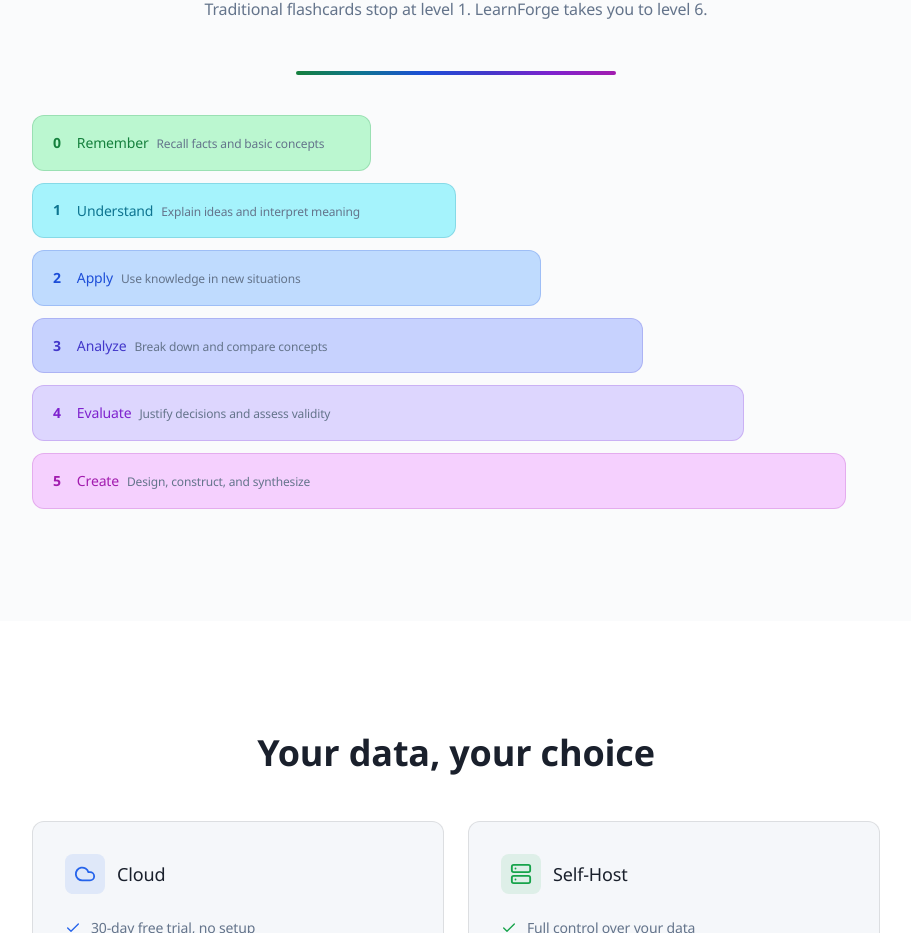
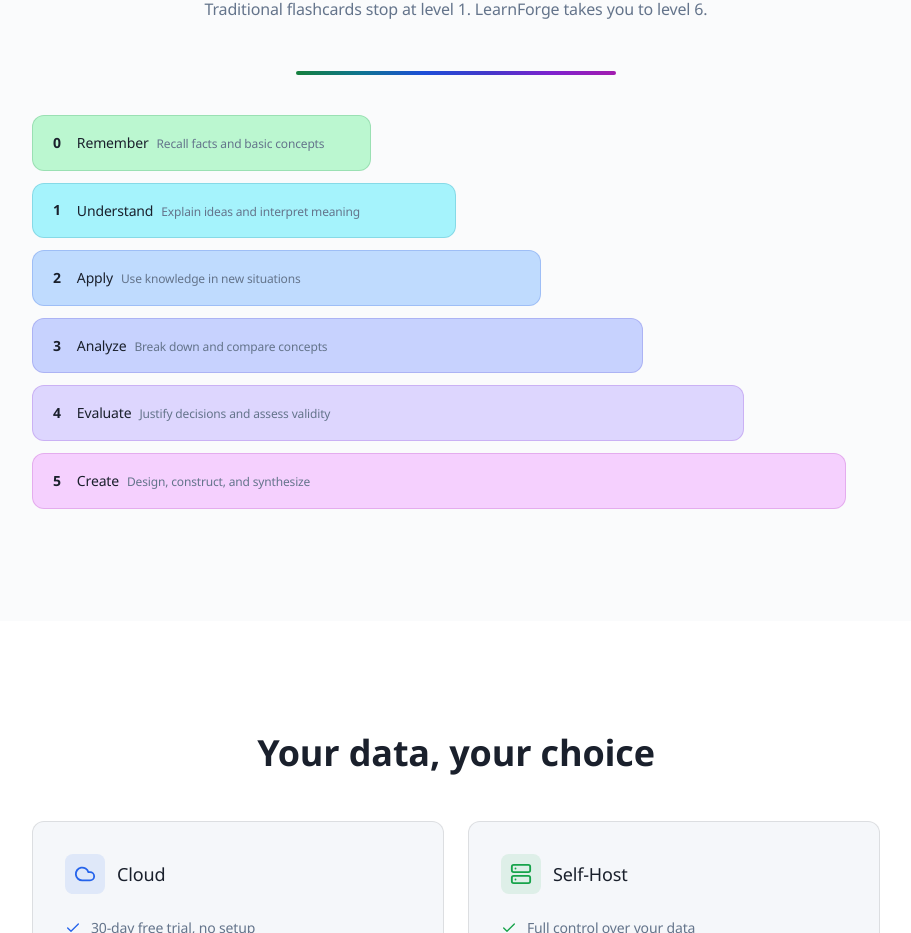
Before and after one commit to flof-codes/LearnForge, a React (Vite) app in the folder web-ui/: page / in a window 1280 px wide. Shown: the part 4130-5063 px from the top of the page, without its empty margins (184-1095 px from the left). Built offline with nearby package versions, Linux system fonts and the light colour scheme; no server answers.

Commit message:
Fix dark mode text colors in pie chart and Bloom section

```diff
--- a/web-ui/src/components/TopicPieChart.tsx
+++ b/web-ui/src/components/TopicPieChart.tsx
@@ -81,7 +81,7 @@
             y={cy - 6}
             textAnchor="middle"
             dominantBaseline="central"
-            className="fill-text"
+            className="fill-current text-text-primary"
             style={{ fontSize: '28px', fontWeight: 300 }}
           >
             {totalCards}
@@ -91,7 +91,7 @@
             y={cy + 16}
             textAnchor="middle"
             dominantBaseline="central"
-            className="fill-text-muted"
+            className="fill-current text-text-muted"
             style={{ fontSize: '11px' }}
           >
             {t('topicPieChart.cards')}
--- a/web-ui/src/components/public/landing/BloomSection.tsx
+++ b/web-ui/src/components/public/landing/BloomSection.tsx
@@ -2,12 +2,12 @@
 import { useFadeIn } from '../../../hooks/useFadeIn';
 
 const levels = [
-  { level: 0, width: 'w-[50%] md:w-[40%]', bg: 'bg-bloom-0-bg', text: 'text-bloom-0-text', border: 'border-bloom-0-text/20' },
-  { level: 1, width: 'w-[60%] md:w-[50%]', bg: 'bg-bloom-1-bg', text: 'text-bloom-1-text', border: 'border-bloom-1-text/20' },
-  { level: 2, width: 'w-[70%] md:w-[60%]', bg: 'bg-bloom-2-bg', text: 'text-bloom-2-text', border: 'border-bloom-2-text/20' },
-  { level: 3, width: 'w-[80%] md:w-[72%]', bg: 'bg-bloom-3-bg', text: 'text-bloom-3-text', border: 'border-bloom-3-text/20' },
-  { level: 4, width: 'w-[90%] md:w-[84%]', bg: 'bg-bloom-4-bg', text: 'text-bloom-4-text', border: 'border-bloom-4-text/20' },
-  { level: 5, width: 'w-full md:w-[96%]', bg: 'bg-bloom-5-bg', text: 'text-bloom-5-text', border: 'border-bloom-5-text/20' },
+  { level: 0, width: 'w-[50%] md:w-[40%]', bg: 'bg-bloom-0-bg', border: 'border-bloom-0-text/20' },
+  { level: 1, width: 'w-[60%] md:w-[50%]', bg: 'bg-bloom-1-bg', border: 'border-bloom-1-text/20' },
+  { level: 2, width: 'w-[70%] md:w-[60%]', bg: 'bg-bloom-2-bg', border: 'border-bloom-2-text/20' },
+  { level: 3, width: 'w-[80%] md:w-[72%]', bg: 'bg-bloom-3-bg', border: 'border-bloom-3-text/20' },
+  { level: 4, width: 'w-[90%] md:w-[84%]', bg: 'bg-bloom-4-bg', border: 'border-bloom-4-text/20' },
+  { level: 5, width: 'w-full md:w-[96%]', bg: 'bg-bloom-5-bg', border: 'border-bloom-5-text/20' },
 ] as const;
 
 export default function BloomSection() {
@@ -33,7 +33,7 @@
         <div className="lf-bloom-spectrum h-1 rounded-full mb-10 max-w-xs mx-auto" />
 
         <div className="space-y-3 lf-stagger">
-          {levels.map(({ level, width, bg, text, border }) => (
+          {levels.map(({ level, width, bg, border }) => (
             <div
               key={level}
               className={`${width} lf-fade-in lf-visible`}
@@ -41,11 +41,11 @@
               <div
                 className={`flex items-center gap-4 px-5 py-3.5 rounded-xl ${bg} border ${border}`}
               >
-                <span className={`text-sm font-semibold ${text} shrink-0`}>
+                <span className="text-sm font-semibold text-text-primary shrink-0">
                   {level}
                 </span>
                 <div className="min-w-0">
-                  <span className={`text-sm font-medium ${text}`}>
+                  <span className="text-sm font-medium text-text-primary">
                     {t(`bloom.levels.${level}.name`)}
                   </span>
                   <span className="text-xs text-text-muted ml-2 hidden sm:inline">
```
